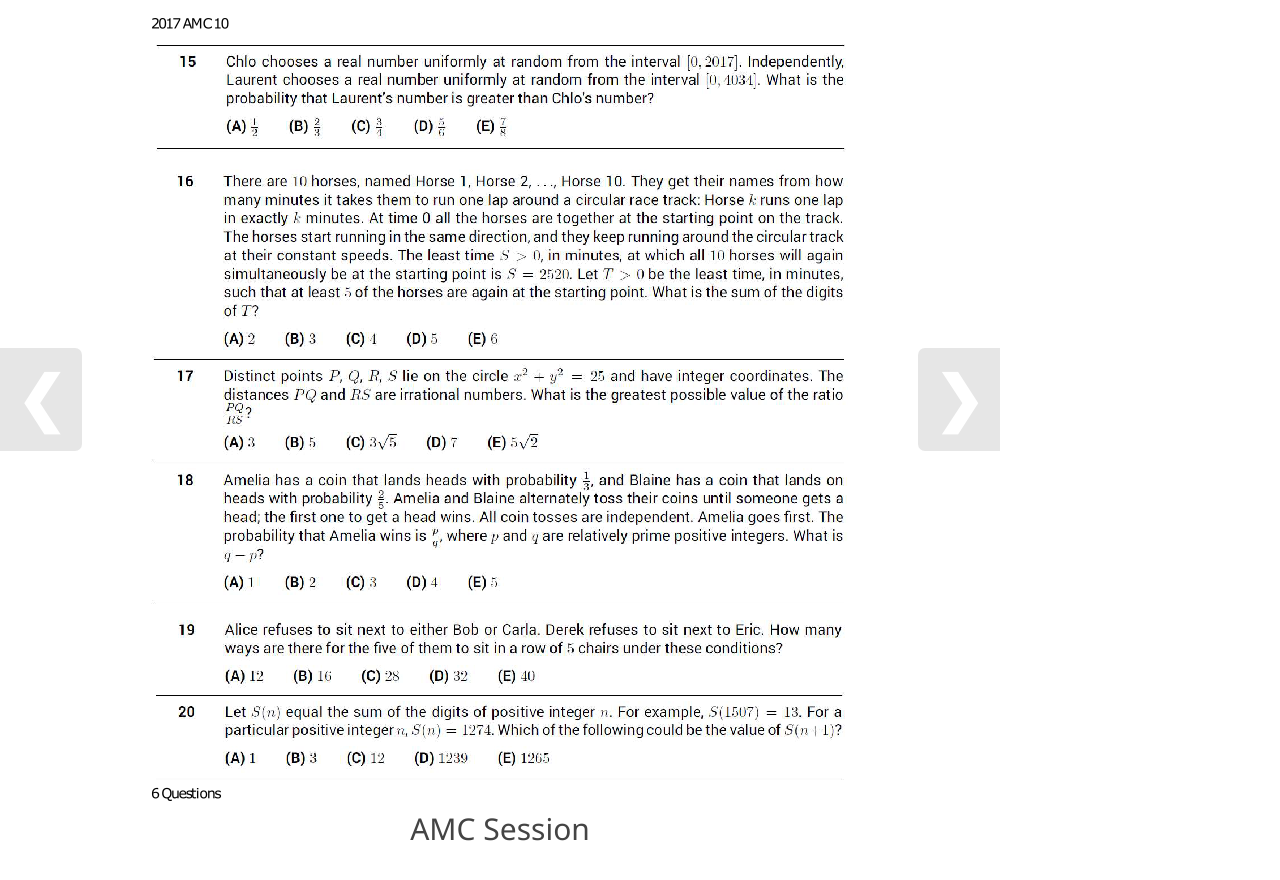
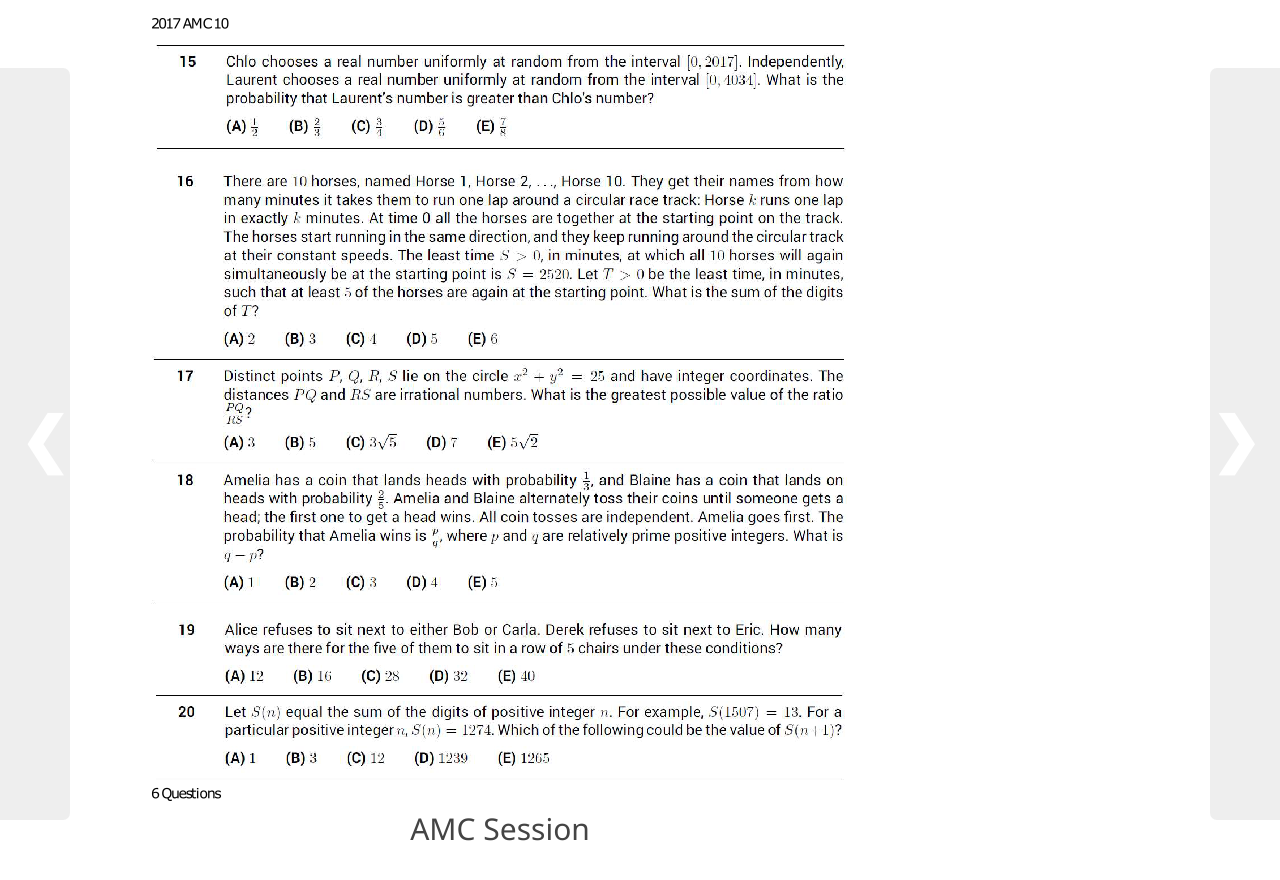
Before and after one commit to myzhang1029/csc_pdf_gallery, a Jekyll site: the page built from index.markdown, in a window 1280 px wide. Shown: the top 880 px of the page. Built offline with Jekyll 4.4.1, drawn with Linux system fonts in a browser that asks for light colours.

Commit message:
Restyle buttons

```diff
--- a/assets/slider.css
+++ b/assets/slider.css
@@ -6,7 +6,7 @@ body {
 
 .slider-container {
     max-width: 1000px;
-    max-height: 100vh;
+    max-height: calc(100vh - 16px);
     position: relative;
     margin: auto;
 }
@@ -25,9 +25,10 @@ body {
 }
 
 .slider-img {
-    max-width: 100vw;
-    max-height: calc(100vh - 20px - 16px); /* - figcaption - 2*padding */
+    object-fit: contain;
+    max-width: 94vw; /* vw - button */
     width: auto;
+    max-height: calc(100% - 20px); /* - figcaption - 2*padding */
     height: auto;
 }
 
@@ -40,22 +41,33 @@ body {
 .slider-left,
 .slider-right {
     cursor: pointer;
-    position: absolute;
-    width: auto;
-    top: 40vh;
+    position: fixed;
+    width: 3vw;
     padding: 16px;
+    top: 10vh;
+    height: 80vh;
     margin-top: -22px;
     font-weight: bold;
     font-size: 2em;
     transition: 0.6s ease;
-    background: #e6e6e6;
+    background: #e6e6e6aa;
+    z-index: 1;
 }
 
 .slider-left-arrow,
 .slider-right-arrow {
-    top: 50%;
+    position: fixed;
+    top: 45vh;
     height: 4vh;
     color: white;
+}
+
+.slider-left-arrow {
+    left: 1.5vw;
+}
+
+.slider-right-arrow {
+    right: 1.5vw;
 }
 
 .slider-left {
```
